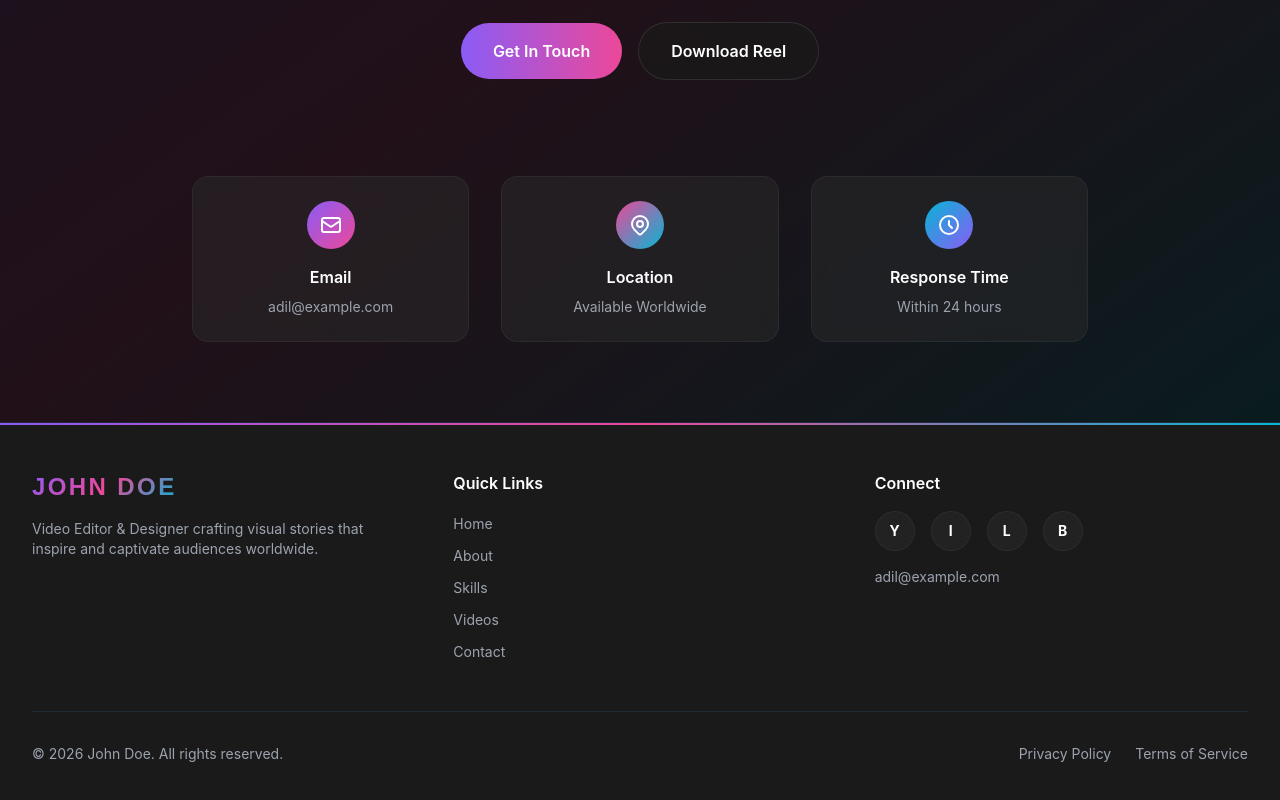
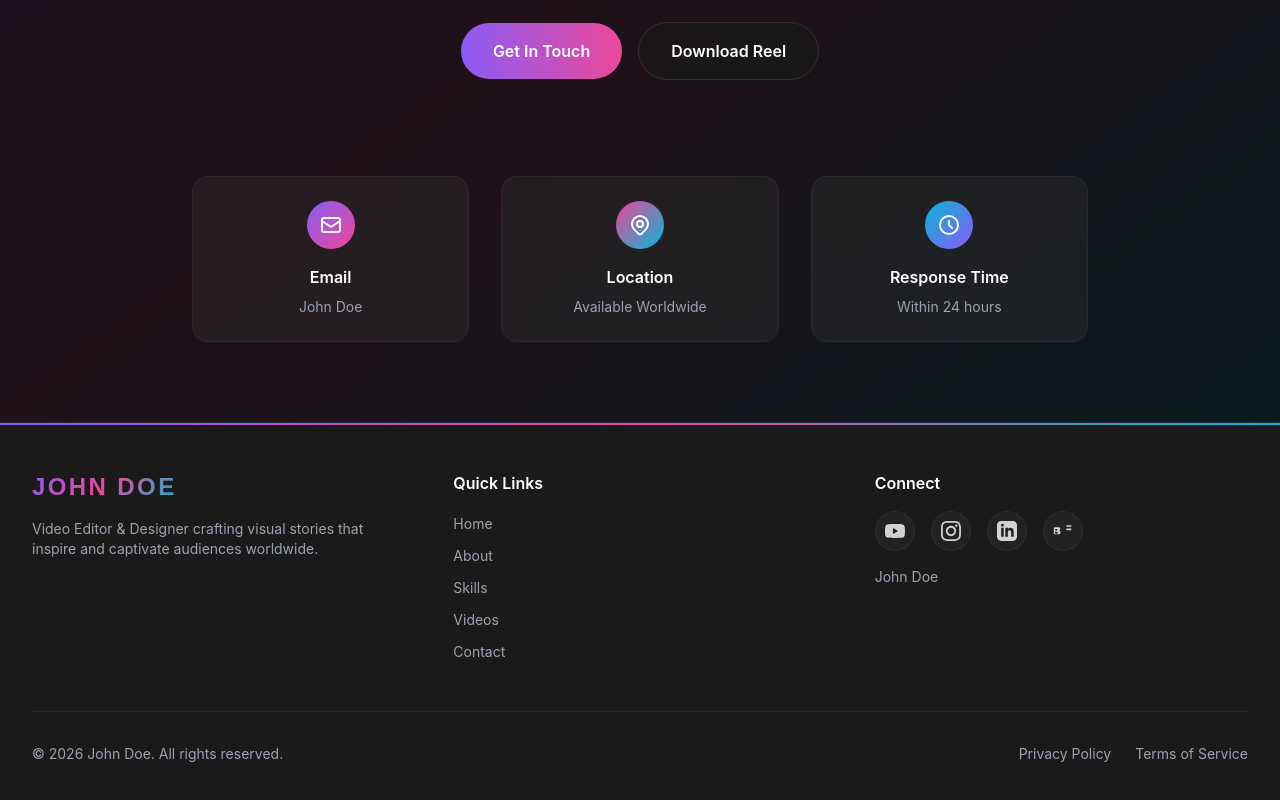
Before and after one commit to AdilAnwar21/nextPortfolio, a Next.js app: page /nextPortfolio/ in a window 1280 px wide. Shown: the part 3708-4508 px from the top of the page. Built offline with nearby package versions, Linux system fonts and the light colour scheme.

Commit message:
feat: Implement SVG social media icons in the footer and update the placeholder contact email across components.

```diff
--- a/src/components/CTA.tsx
+++ b/src/components/CTA.tsx
@@ -31,7 +31,7 @@
     }, []);
 
     const handleContact = () => {
-        window.location.href = 'mailto:adil@example.com';
+        window.location.href = 'mailto:John Doe';
     };
 
     return (
@@ -99,7 +99,7 @@
                                 </svg>
                             </div>
                             <h3 className="font-semibold mb-2">Email</h3>
-                            <p className="text-gray-400 text-sm">adil@example.com</p>
+                            <p className="text-gray-400 text-sm">John Doe</p>
                         </div>
 
                         <div className="glass-light rounded-2xl p-6">
--- a/src/components/Footer.tsx
+++ b/src/components/Footer.tsx
@@ -1,10 +1,42 @@
 import Link from 'next/link';
 
 const socialLinks = [
-    { name: 'YouTube', href: '#', icon: 'youtube' },
-    { name: 'Instagram', href: '#', icon: 'instagram' },
-    { name: 'LinkedIn', href: '#', icon: 'linkedin' },
-    { name: 'Behance', href: '#', icon: 'behance' },
+    {
+        name: 'YouTube',
+        href: '#',
+        icon: (
+            <svg fill="currentColor" viewBox="0 0 24 24" className="w-5 h-5">
+                <path d="M23.498 6.186a3.016 3.016 0 0 0-2.122-2.136C19.505 3.545 12 3.545 12 3.545s-7.505 0-9.377.505A3.017 3.017 0 0 0 .502 6.186C0 8.07 0 12 0 12s0 3.93.502 5.814a3.016 3.016 0 0 0 2.122 2.136c1.871.505 9.376.505 9.376.505s7.505 0 9.377-.505a3.015 3.015 0 0 0 2.122-2.136C24 15.93 24 12 24 12s0-3.93-.502-5.814zM9.545 15.568V8.432L15.818 12l-6.273 3.568z" />
+            </svg>
+        )
+    },
+    {
+        name: 'Instagram',
+        href: '#',
+        icon: (
+            <svg fill="currentColor" viewBox="0 0 24 24" className="w-5 h-5">
+                <path d="M12 2.163c3.204 0 3.584.012 4.85.07 3.252.148 4.771 1.691 4.919 4.919.058 1.265.069 1.645.069 4.849 0 3.205-.012 3.584-.069 4.849-.149 3.225-1.664 4.771-4.919 4.919-1.266.058-1.644.07-4.85.07-3.204 0-3.584-.012-4.849-.07-3.26-.149-4.771-1.699-4.919-4.92-.058-1.265-.07-1.644-.07-4.849 0-3.204.013-3.583.07-4.849.149-3.227 1.664-4.771 4.919-4.919 1.266-.057 1.645-.069 4.849-.069zm0-2.163c-3.259 0-3.667.014-4.947.072-4.358.2-6.78 2.618-6.98 6.98-.059 1.281-.073 1.689-.073 4.948 0 3.259.014 3.668.072 4.948.2 4.358 2.618 6.78 6.98 6.98 1.281.058 1.689.072 4.948.072 3.259 0 3.668-.014 4.948-.072 4.354-.2 6.782-2.618 6.979-6.98.059-1.28.073-1.689.073-4.948 0-3.259-.014-3.667-.072-4.947-.196-4.354-2.617-6.78-6.979-6.98-1.281-.059-1.69-.073-4.949-.073zm0 5.838c-3.403 0-6.162 2.759-6.162 6.162s2.759 6.163 6.162 6.163 6.162-2.759 6.162-6.163c0-3.403-2.759-6.162-6.162-6.162zm0 10.162c-2.209 0-4-1.79-4-4 0-2.209 1.791-4 4-4s4 1.791 4 4c0 2.21-1.791 4-4 4zm6.406-11.845c-.796 0-1.441.645-1.441 1.44s.645 1.44 1.441 1.44c.795 0 1.439-.645 1.439-1.44s-.644-1.44-1.439-1.44z" />
+            </svg>
+        )
+    },
+    {
+        name: 'LinkedIn',
+        href: '#',
+        icon: (
+            <svg fill="currentColor" viewBox="0 0 24 24" className="w-5 h-5">
+                <path d="M19 0h-14c-2.761 0-5 2.239-5 5v14c0 2.761 2.239 5 5 5h14c2.762 0 5-2.239 5-5v-14c0-2.761-2.238-5-5-5zm-11 19h-3v-11h3v11zm-1.5-12.268c-.966 0-1.75-.79-1.75-1.764s.784-1.764 1.75-1.764 1.75.79 1.75 1.764-.783 1.764-1.75 1.764zm13.5 12.268h-3v-5.604c0-3.368-4-3.113-4 0v5.604h-3v-11h3v1.765c1.396-2.586 7-2.777 7 2.476v6.759z" />
+            </svg>
+        )
+    },
+    {
+        name: 'Behance',
+        href: '#',
+        icon: (
+            <svg fill="currentColor" viewBox="0 0 24 24" className="w-5 h-5">
+                <path d="M22 7h-6v-2h6v2zm-6 2h6v2h-6v-2zm-9.579-1.378c1.676 0 2.322.75 2.322 1.95 0 1.107-.947 1.738-1.571 1.947 1.08.304 1.831 1.041 1.831 2.256 0 1.756-1.42 2.225-2.846 2.225h-5.157v-8.378h5.421zm-1.121 2.763c0-.623-.399-.902-1.096-.902h-1.564v1.851h1.491c.883 0 1.169-.476 1.169-.949zm.414 3.703c0-.709-.434-1.074-1.272-1.074h-1.875v2.229h1.946c.928 0 1.201-.555 1.201-1.155z" />
+            </svg>
+        )
+    },
 ];
 
 const footerLinks = [
@@ -61,16 +93,14 @@
                                     href={social.href}
                                     target="_blank"
                                     rel="noopener noreferrer"
-                                    className="w-10 h-10 glass-light rounded-full flex items-center justify-center hover:scale-110 transition-transform"
+                                    className="w-10 h-10 glass-light rounded-full flex items-center justify-center hover:scale-110 transition-transform text-white/80 hover:text-white"
                                     aria-label={social.name}
                                 >
-                                    <span className="text-sm font-bold">
-                                        {social.name.charAt(0)}
-                                    </span>
+                                    {social.icon}
                                 </a>
                             ))}
                         </div>
-                        <p className="text-gray-400 text-sm mt-4">adil@example.com</p>
+                        <p className="text-gray-400 text-sm mt-4">John Doe</p>
                     </div>
                 </div>
 
```
